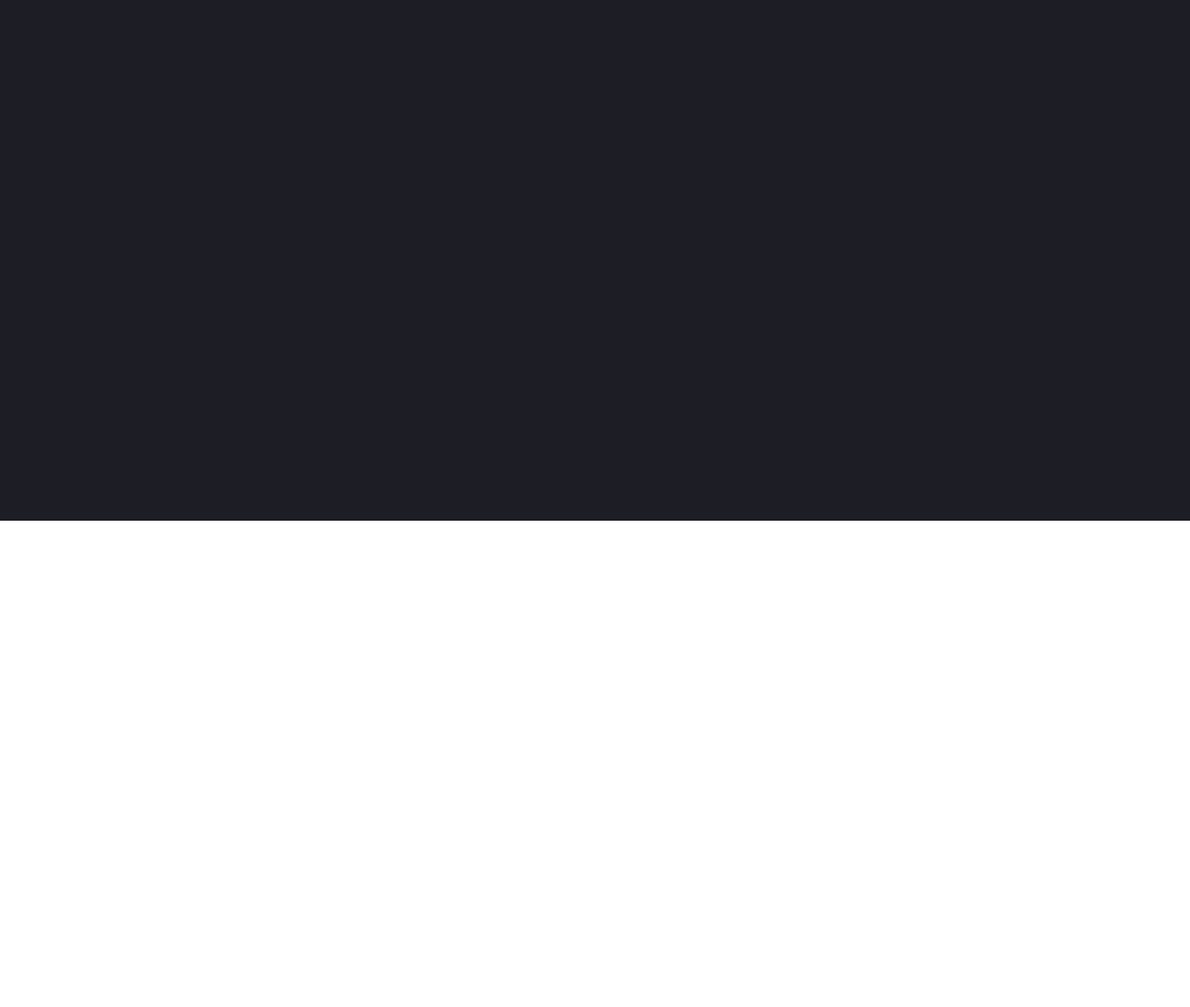
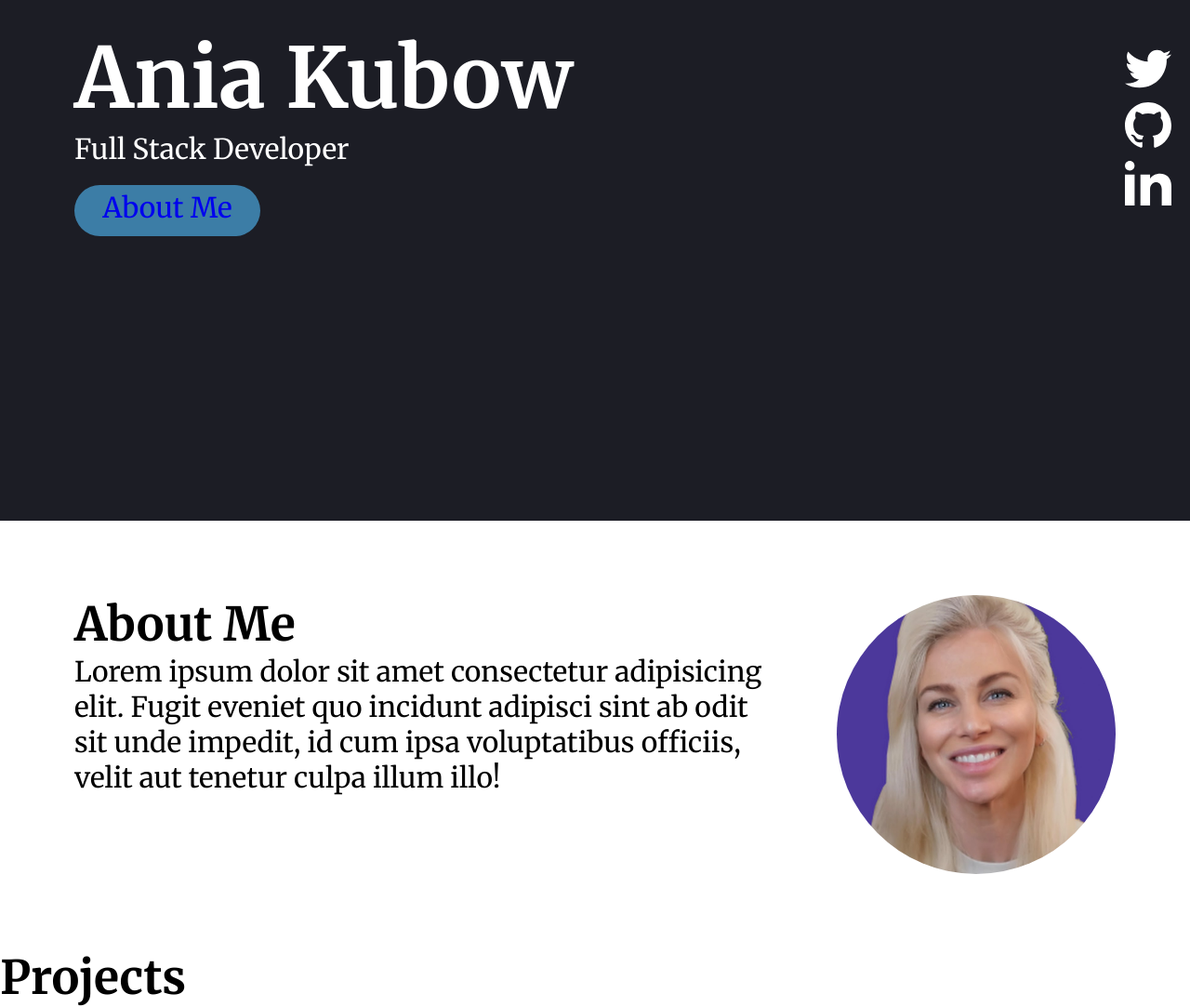
Before and after one commit to Christiano0407/build_Portfolio_PracticeTwo, a website: page src/html/index.html in a window 1280 px wide. Shown: the part 240-1323 px from the top of the page at 93% size. Before the commit the page ends 800 px from the top, so only its background shows below. Drawn offline with Linux system fonts and the light colour scheme; a web font is replaced by a local one.

Commit message:
portfolio-part_two

```diff
--- a/src/css/style.css
+++ b/src/css/style.css
@@ -67,3 +67,69 @@ ul {
     justify-content: space-around;
     font-size: 3rem;
 }
+h1 {
+    font-size: 9rem;
+    margin: 0;
+}
+h2 {
+    font-size: 5rem;
+}
+p {
+    margin: 0;
+    font-size: 3rem;
+    font-weight: 300;
+}
+.subtext {
+    font-size: 1.5rem;
+    font-weight: 300;
+}
+.hero-area {
+    display: flex;
+    height: 100%;
+    justify-content: space-between;
+    align-items: center;
+}
+.hero-text {
+    margin-left: 8rem;
+    margin-bottom: 20rem;
+}
+.button {
+    width: 20rem;
+    height: 5.5rem;
+    border-radius: 3rem;
+    background-color: var(--clr-complementario);
+    text-align: center;
+    font-size: 3rem;
+    padding-top: .5rem;
+    margin-top: 2rem;
+    font-weight: 300;
+    cursor: pointer;
+}
+.button:hover {
+    background-color: var(--clr-terciario);
+}
+.button:active {
+    background-color: var(--clr-secundario);
+    color: var(--clr-white);
+}
+.socials {
+    padding-bottom: 20rem;
+}
+.social {
+    margin: 20px;
+}
+
+.sub-section {
+    display: flex;
+    justify-content: space-between;
+    padding: 8rem;
+}
+.headshot-container {
+ display: flex;
+ align-items: center;
+}
+.headshot{
+ width: 30rem;
+ border-radius: 150px;
+ margin-left: 8rem;
+}
--- a/src/html/index.html
+++ b/src/html/index.html
@@ -33,9 +33,43 @@
             </button>
         </nav>
 
+        <div class="hero-area">
+            <div class="hero-text">
+                <h1>Ania Kubow</h1>
+                <p>Full Stack Developer</p>
+                <div class="button"><a href="#about-me" target="_blank">About Me</a></div>
+            </div>
+
+            <div class="socials">
+                <div><a href="https://www.twitter.com/ania_kubow" class="social">
+                    <svg xmlns="http://www.w3.org/2000/svg" fill="#ffffff" width="50" height="50" viewBox="0 0 24 24"><path d="M24 4.557c-.883.392-1.832.656-2.828.775 1.017-.609 1.798-1.574 2.165-2.724-.951.564-2.005.974-3.127 1.195-.897-.957-2.178-1.555-3.594-1.555-3.179 0-5.515 2.966-4.797 6.045-4.091-.205-7.719-2.165-10.148-5.144-1.29 2.213-.669 5.108 1.523 6.574-.806-.026-1.566-.247-2.229-.616-.054 2.281 1.581 4.415 3.949 4.89-.693.188-1.452.232-2.224.084.626 1.956 2.444 3.379 4.6 3.419-2.07 1.623-4.678 2.348-7.29 2.04 2.179 1.397 4.768 2.212 7.548 2.212 9.142 0 14.307-7.721 13.995-14.646.962-.695 1.797-1.562 2.457-2.549z"/></svg>
+                </a></div>
+                <div><a href="https://www.github.com/ania_kubow"  class="social">
+                    <svg xmlns="http://www.w3.org/2000/svg" fill="#ffffff" width="50" height="50" viewBox="0 0 24 24"><path d="M12 0c-6.626 0-12 5.373-12 12 0 5.302 3.438 9.8 8.207 11.387.599.111.793-.261.793-.577v-2.234c-3.338.726-4.033-1.416-4.033-1.416-.546-1.387-1.333-1.756-1.333-1.756-1.089-.745.083-.729.083-.729 1.205.084 1.839 1.237 1.839 1.237 1.07 1.834 2.807 1.304 3.492.997.107-.775.418-1.305.762-1.604-2.665-.305-5.467-1.334-5.467-5.931 0-1.311.469-2.381 1.236-3.221-.124-.303-.535-1.524.117-3.176 0 0 1.008-.322 3.301 1.23.957-.266 1.983-.399 3.003-.404 1.02.005 2.047.138 3.006.404 2.291-1.552 3.297-1.23 3.297-1.23.653 1.653.242 2.874.118 3.176.77.84 1.235 1.911 1.235 3.221 0 4.609-2.807 5.624-5.479 5.921.43.372.823 1.102.823 2.222v3.293c0 .319.192.694.801.576 4.765-1.589 8.199-6.086 8.199-11.386 0-6.627-5.373-12-12-12z"/></svg>
+                </a></div>
+                <div><a href="https://www.linkedin.com/ania_kubow"  class="social">
+                    <svg xmlns="http://www.w3.org/2000/svg" fill="#ffffff" width="50" height="50" viewBox="0 0 24 24"><path d="M4.98 3.5c0 1.381-1.11 2.5-2.48 2.5s-2.48-1.119-2.48-2.5c0-1.38 1.11-2.5 2.48-2.5s2.48 1.12 2.48 2.5zm.02 4.5h-5v16h5v-16zm7.982 0h-4.968v16h4.969v-8.399c0-4.67 6.029-5.052 6.029 0v8.399h4.988v-10.131c0-7.88-8.922-7.593-11.018-3.714v-2.155z"/></svg>
+                </a></div>
+            </div>
+        </div>
+    </section>
+
+    <section id="about-me" class="sub-section">
+        <div class="information">
+            <h2>About Me</h2>
+            <p>Lorem ipsum dolor sit amet consectetur adipisicing elit. Fugit eveniet quo incidunt adipisci sint ab odit sit unde impedit, id cum ipsa voluptatibus officiis, velit aut tenetur culpa illum illo!</p>
+        </div>
+
+        <div class="headshot-container">
+            <img src="../assets/img/headshot.jpg" alt="img-headshot"    class="headshot" title="headshot-img" >
+        </div>
 
     </section>
 
+    <section class="sub-section-alternative" id="project">
+        <h2>Projects</h2>
+
+    </section>
 
     <script src="../js/index.js" type="module"></script>
 </body>
```
